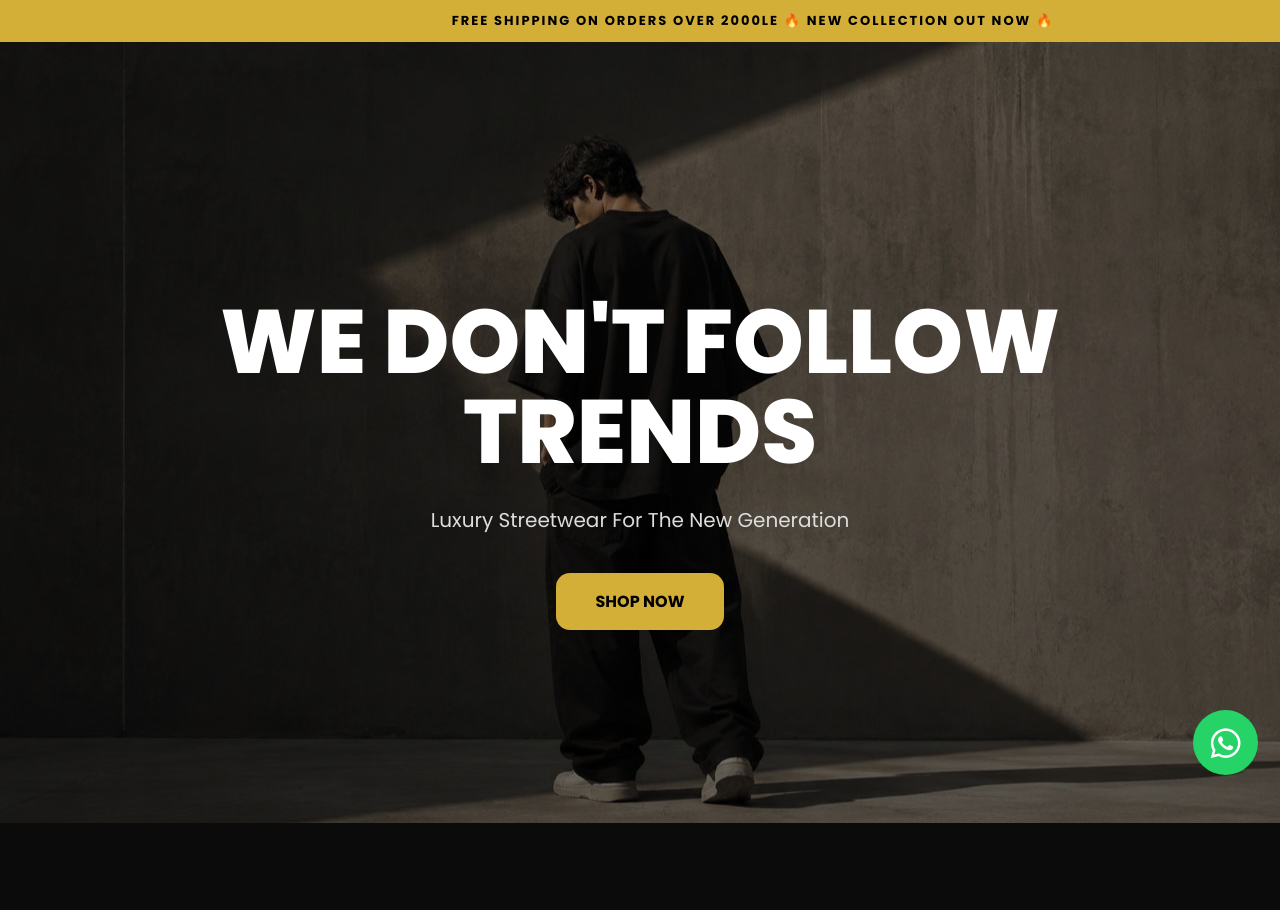
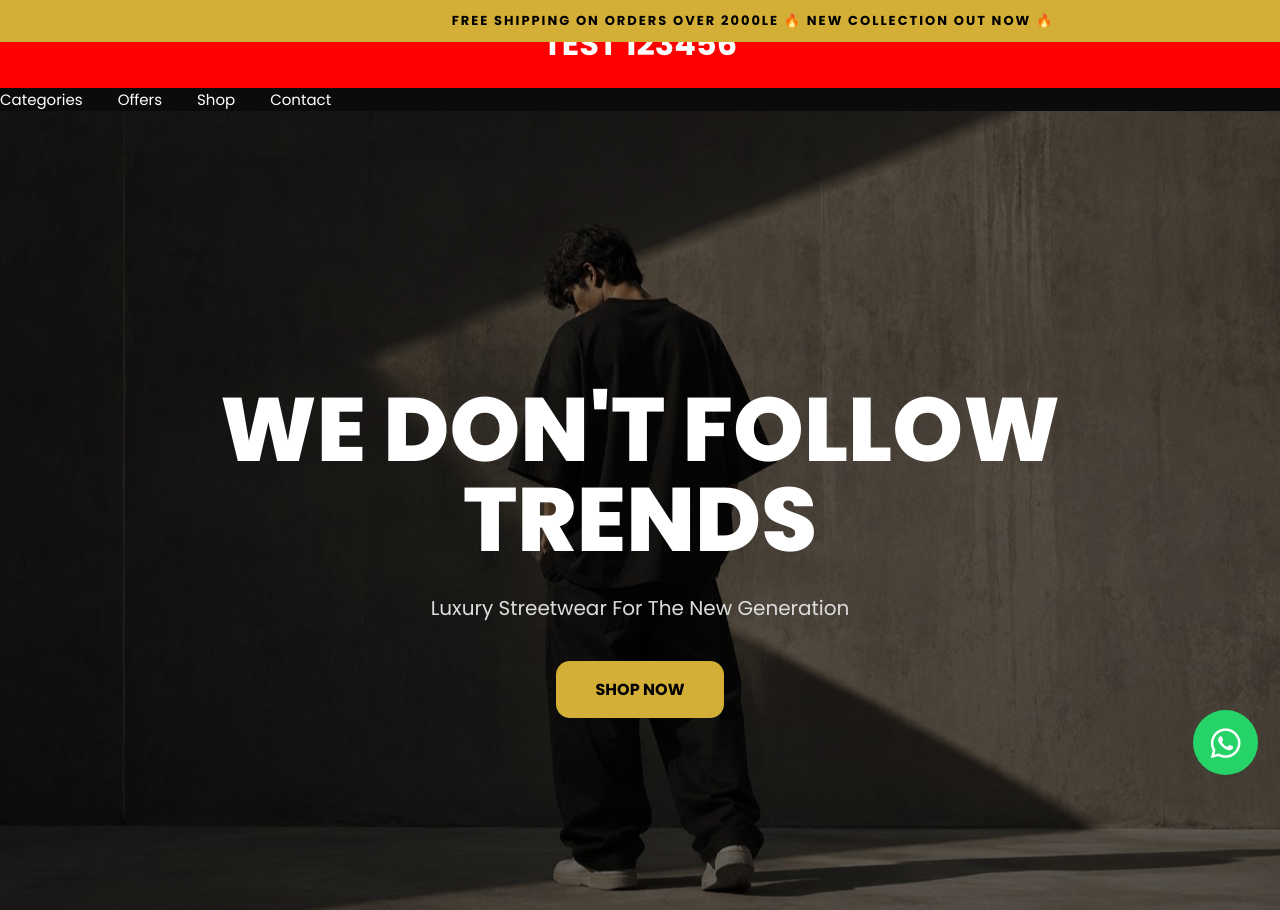
Before and after one commit to nbylm0115-ship-it/nabil-, a Django app: page / in a window 1280 px wide. Shown: the top 910 px of the page. Run offline with Django 5.2, Linux system fonts and the light colour scheme; data comes from the database, SQL or seed files in the repository; both versions use the stored data as it was after the commit.

Commit message:
test banner

```diff
--- a/templates/home.html
+++ b/templates/home.html
@@ -127,6 +127,11 @@
 
    </style>
 </head>
+
+<h1 style="background:red;color:white;text-align:center;padding:20px;">
+TEST 123456
+</h1>
+
 <body>
     <!-- TOP BAR -->
     <div class="top-bar"><span>FREE SHIPPING ON ORDERS OVER 2000LE 🔥 NEW COLLECTION OUT NOW 🔥</span></div>
```
Also changed, not shown: db.sqlite3, media/products/photo_2026-05-23_05-37-27_F0OSPeL.jpg (added), media/products/photo_2026-05-28_23-06-39_TCQIrQA.jpg (added), media/products/photo_2026-05-29_05-13-56_EH5q8lJ.jpg (added), media/products/photo_2_2026-05-24_16-31-21_Hjb1RWj.jpg (added).
